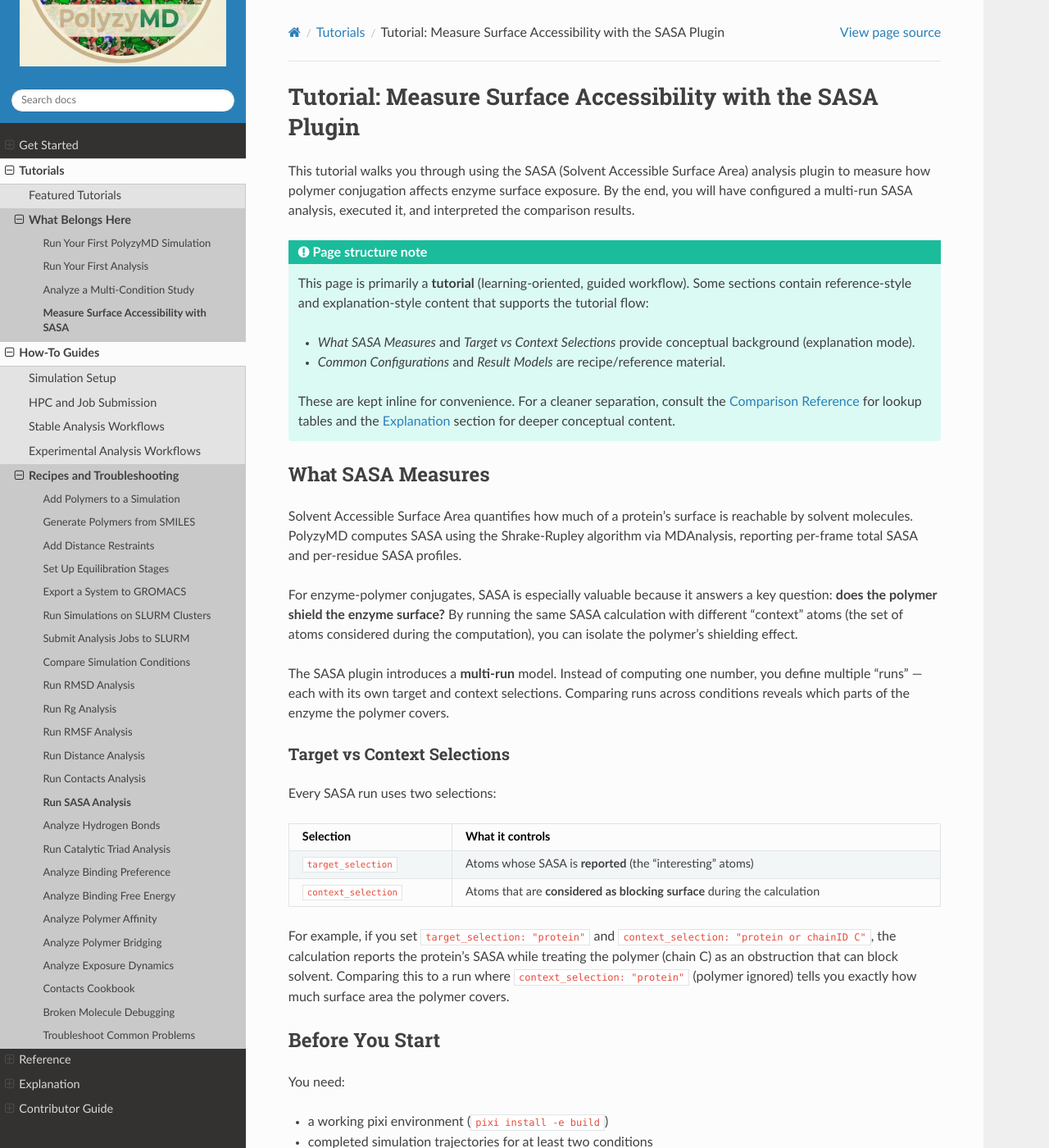
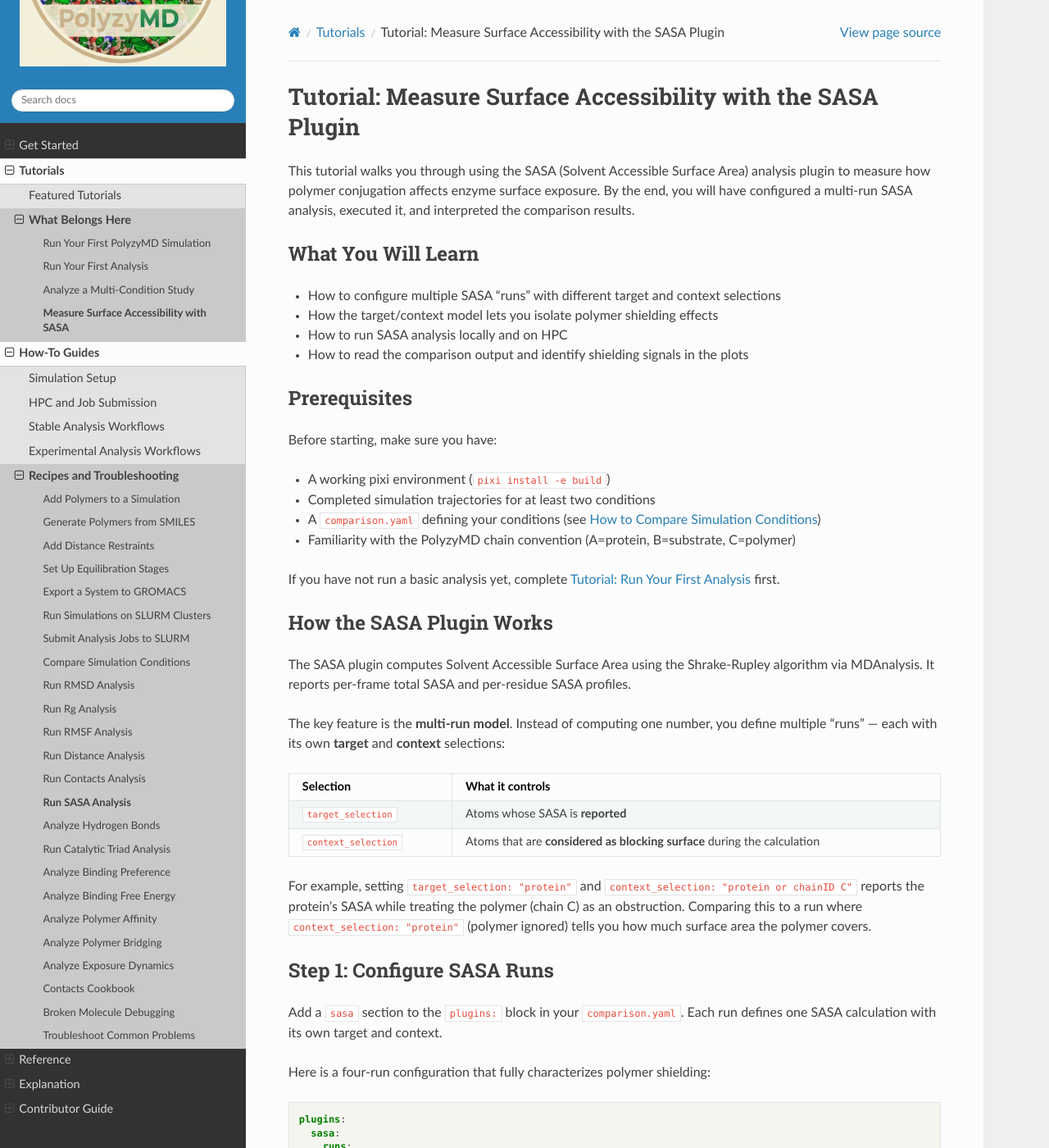
Before and after one commit to joelaforet/polyzymd, a Sphinx documentation site: the page built from docs/source/tutorials/sasa_analysis.md, in a window 1280 px wide and 1400 px high. Shown: the whole window at 82% size. Built offline with Sphinx 7.4.7 and the Read the Docs theme 3.1.0, drawn with Linux system fonts in a browser that asks for light colours; some of the changed text lies outside the part shown.

Commit message:
docs: add learning objectives and prerequisites to all tutorials
H4: Add 'What You Will Learn' and 'Prerequisites' sections to
quickstart.md, analysis_complete_workflow.md, and sasa_analysis.md.
These match the pattern already established in first_analysis.md.
Also streamline the SASA tutorial intro by removing the Diataxis
mode admonition and condensing the conceptual overview.

````diff
--- a/docs/source/tutorials/sasa_analysis.md
+++ b/docs/source/tutorials/sasa_analysis.md
@@ -5,66 +5,47 @@ Area) analysis plugin to measure how polymer conjugation affects enzyme surface
 exposure. By the end, you will have configured a multi-run SASA analysis,
 executed it, and interpreted the comparison results.
 
-```{admonition} Page structure note
-:class: tip
+## What You Will Learn
 
-This page is primarily a **tutorial** (learning-oriented, guided workflow).
-Some sections contain reference-style and explanation-style content that
-supports the tutorial flow:
+- How to configure multiple SASA "runs" with different target and context
+  selections
+- How the target/context model lets you isolate polymer shielding effects
+- How to run SASA analysis locally and on HPC
+- How to read the comparison output and identify shielding signals in the plots
 
-- *What SASA Measures* and *Target vs Context Selections* provide conceptual
-  background (explanation mode).
-- *Common Configurations* and *Result Models* are recipe/reference material.
+## Prerequisites
 
-These are kept inline for convenience. For a cleaner separation, consult the
-[Comparison Reference](../reference/analysis_comparison_reference.md) for
-lookup tables and the [Explanation](../explanation/index.md) section for
-deeper conceptual content.
-```
+Before starting, make sure you have:
 
-## What SASA Measures
+- A working pixi environment (`pixi install -e build`)
+- Completed simulation trajectories for at least two conditions
+- A `comparison.yaml` defining your conditions (see
+  {doc}`../how_to/analysis_compare_conditions`)
+- Familiarity with the PolyzyMD chain convention (A=protein, B=substrate,
+  C=polymer)
 
-Solvent Accessible Surface Area quantifies how much of a protein's surface is
-reachable by solvent molecules. PolyzyMD computes SASA using the
-Shrake-Rupley algorithm via MDAnalysis, reporting per-frame total SASA and
+If you have not run a basic analysis yet, complete {doc}`first_analysis` first.
+
+## How the SASA Plugin Works
+
+The SASA plugin computes Solvent Accessible Surface Area using the
+Shrake-Rupley algorithm via MDAnalysis. It reports per-frame total SASA and
 per-residue SASA profiles.
 
-For enzyme-polymer conjugates, SASA is especially valuable because it answers
-a key question: **does the polymer shield the enzyme surface?** By running
-the same SASA calculation with different "context" atoms (the set of atoms
-considered during the computation), you can isolate the polymer's shielding
-effect.
-
-The SASA plugin introduces a **multi-run** model. Instead of computing one
-number, you define multiple "runs" — each with its own target and context
-selections. Comparing runs across conditions reveals which parts of the enzyme
-the polymer covers.
-
-### Target vs Context Selections
-
-Every SASA run uses two selections:
+The key feature is the **multi-run model**. Instead of computing one number,
+you define multiple "runs" — each with its own **target** and **context**
+selections:
 
 | Selection | What it controls |
 |-----------|-----------------|
-| `target_selection` | Atoms whose SASA is **reported** (the "interesting" atoms) |
+| `target_selection` | Atoms whose SASA is **reported** |
 | `context_selection` | Atoms that are **considered as blocking surface** during the calculation |
 
-For example, if you set `target_selection: "protein"` and
-`context_selection: "protein or chainID C"`, the calculation reports the
-protein's SASA while treating the polymer (chain C) as an obstruction that
-can block solvent. Comparing this to a run where `context_selection: "protein"`
-(polymer ignored) tells you exactly how much surface area the polymer covers.
-
-## Before You Start
-
-You need:
-
-- a working pixi environment (`pixi install -e build`)
-- completed simulation trajectories for at least two conditions
-- a `comparison.yaml` defining your conditions (see
-  {doc}`../how_to/analysis_compare_conditions`)
-- familiarity with the PolyzyMD chain convention (A=protein, B=substrate,
-  C=polymer)
+For example, setting `target_selection: "protein"` and
+`context_selection: "protein or chainID C"` reports the protein's SASA while
+treating the polymer (chain C) as an obstruction. Comparing this to a run
+where `context_selection: "protein"` (polymer ignored) tells you how much
+surface area the polymer covers.
 
 ## Step 1: Configure SASA Runs
 
````
Also changed, not shown: docs/source/tutorials/analysis_complete_workflow.md (+20 -10 lines), docs/source/tutorials/quickstart.md (+8 -1 lines).
